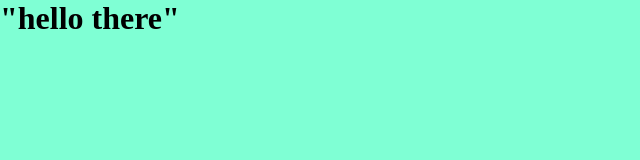
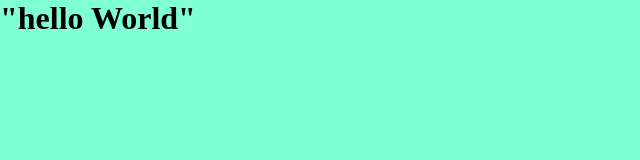
Before and after one commit to psawle/testing, a plain HTML site: page index.html in a window 1280 px wide. Shown: the full height of the page, 0-640 px from the left. Drawn offline with Linux system fonts and the light colour scheme.

Commit message:
hello World

```diff
--- a/index.html
+++ b/index.html
@@ -8,7 +8,7 @@
     <title>Document</title>
   </head>
   <body>
-    <h1>"hello there"</h1>
+    <h1>"hello World"</h1>
     <script src="script.js"></script>
   </body>
 </html>
```
